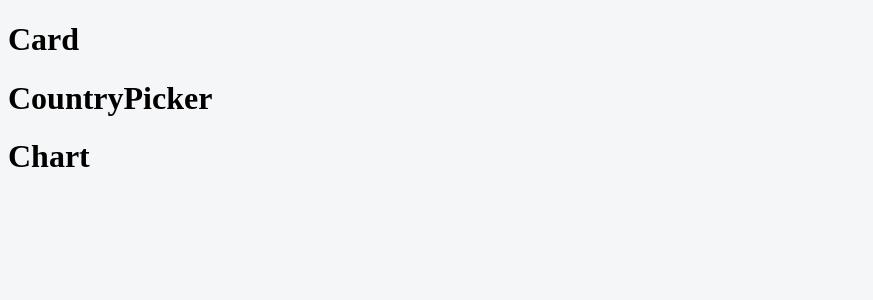
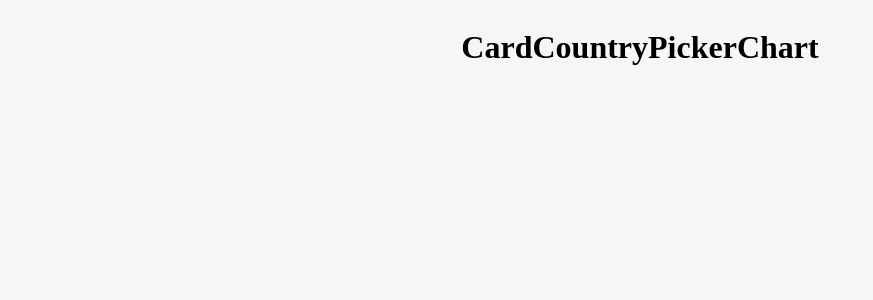
Before and after one commit to imnotoriginal/covid-tracker, a React (Create React App) app: page / in a window 1280 px wide. Shown: the top 300 px of the page, without its empty margins (0-873 px from the left). Built offline with nearby package versions, Linux system fonts and the light colour scheme.

Commit message:
add styles for App.js

```diff
--- a/src/App.js
+++ b/src/App.js
@@ -1,11 +1,11 @@
 import React, { Component } from "react";
 import { Cards, CountryPicker, Chart } from "./components";
-import "./App.module.css";
+import styles from "./App.module.css";
 
 export default class App extends Component {
   render() {
     return (
-      <div>
+      <div className={styles.container}>
         <Cards />
         <CountryPicker />
         <Chart />
--- a/src/App.module.css
+++ b/src/App.module.css
@@ -1,3 +1,9 @@
 body {
   background-color: #f5f6f7;
 }
+
+.container {
+  display: flex;
+  justify-content: center;
+  align-items: center;
+}
```
